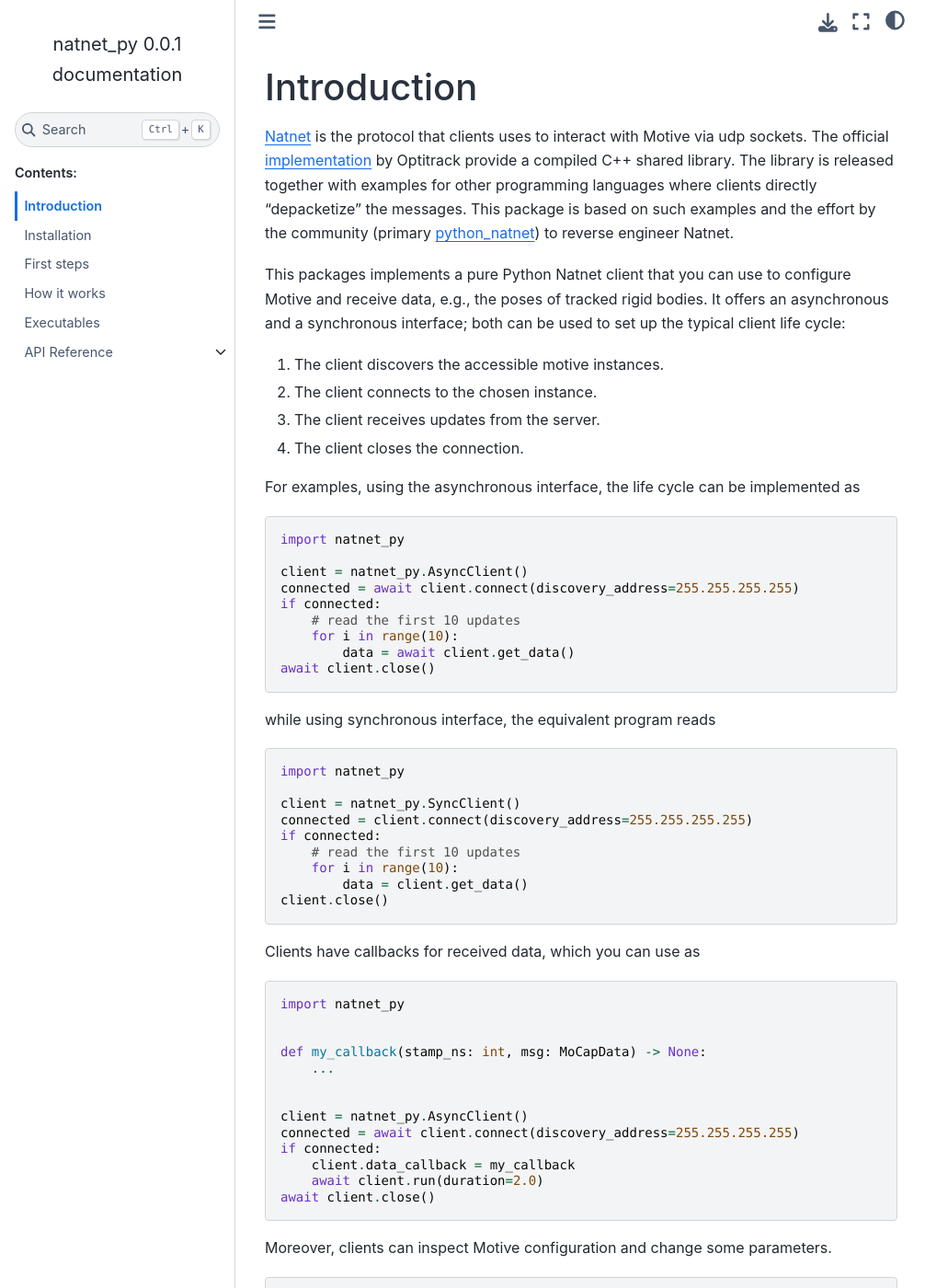
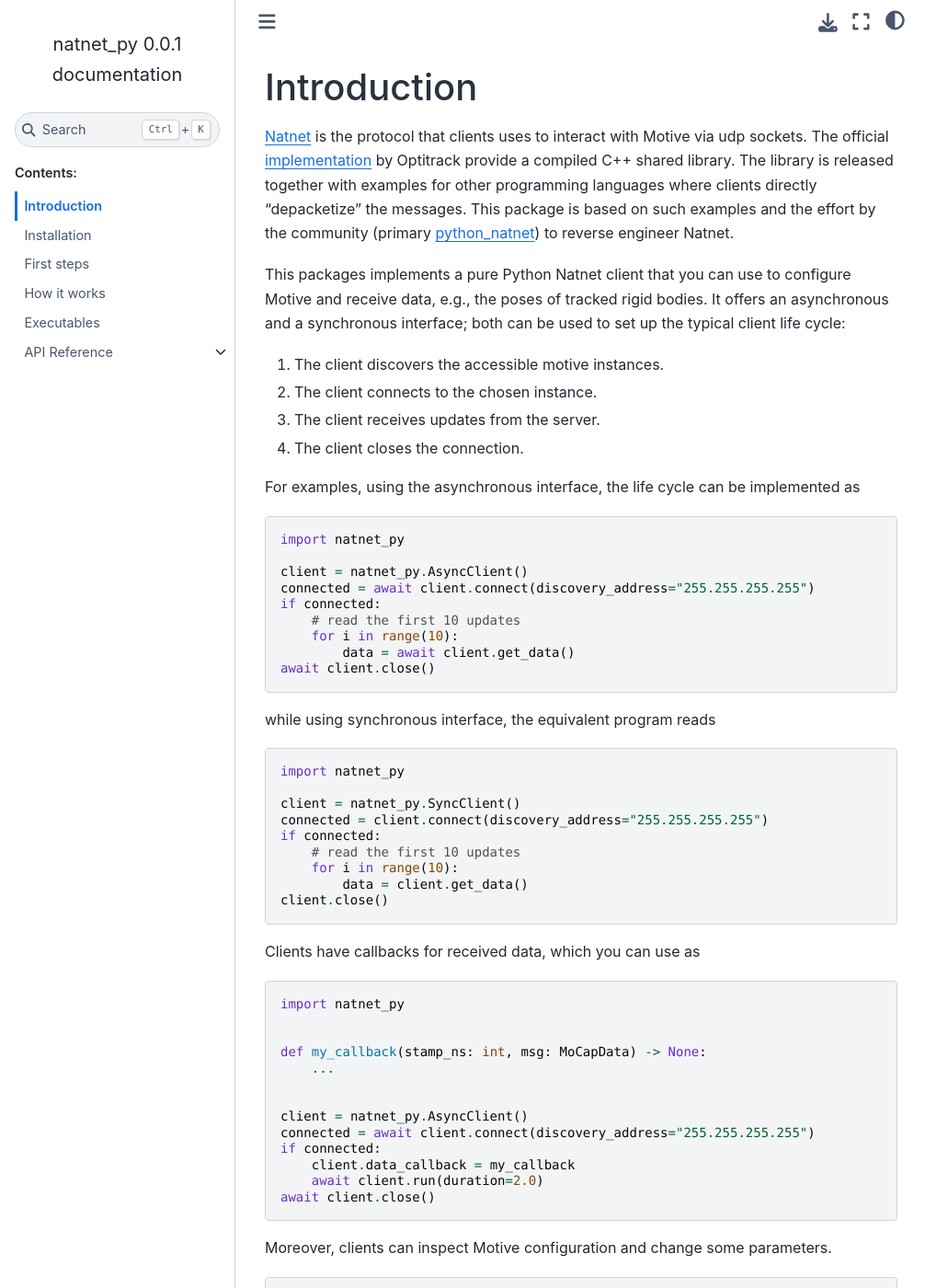
Before and after one commit to jeguzzi/natnet_py, a Sphinx documentation site: the page built from docs/source/introduction.rst, in a window 1280 px wide and 1400 px high. Shown: the whole window at 92% size, without its empty margins (0-1031 px from the left). Built offline with Sphinx 7.4.7 and the Sphinx Book theme 1.1.4, drawn with Linux system fonts in a browser that asks for light colours.

Commit message:
Updated docs

```diff
--- a/docs/source/introduction.rst
+++ b/docs/source/introduction.rst
@@ -21,7 +21,7 @@ For examples, using the asynchronous interface, the life cycle can be implemente
    import natnet_py
 
    client = natnet_py.AsyncClient()
-   connected = await client.connect(discovery_address=255.255.255.255)
+   connected = await client.connect(discovery_address="255.255.255.255")
    if connected:
        # read the first 10 updates
        for i in range(10):
@@ -35,7 +35,7 @@ while using synchronous interface, the equivalent program reads
    import natnet_py
 
    client = natnet_py.SyncClient()
-   connected = client.connect(discovery_address=255.255.255.255)
+   connected = client.connect(discovery_address="255.255.255.255")
    if connected:
        # read the first 10 updates
        for i in range(10):
@@ -55,7 +55,7 @@ Clients have callbacks for received data, which you can use as
 
 
    client = natnet_py.AsyncClient()
-   connected = await client.connect(discovery_address=255.255.255.255)
+   connected = await client.connect(discovery_address="255.255.255.255")
    if connected:
        client.data_callback = my_callback
        await client.run(duration=2.0)
```
Also changed, not shown: 3 other files.
